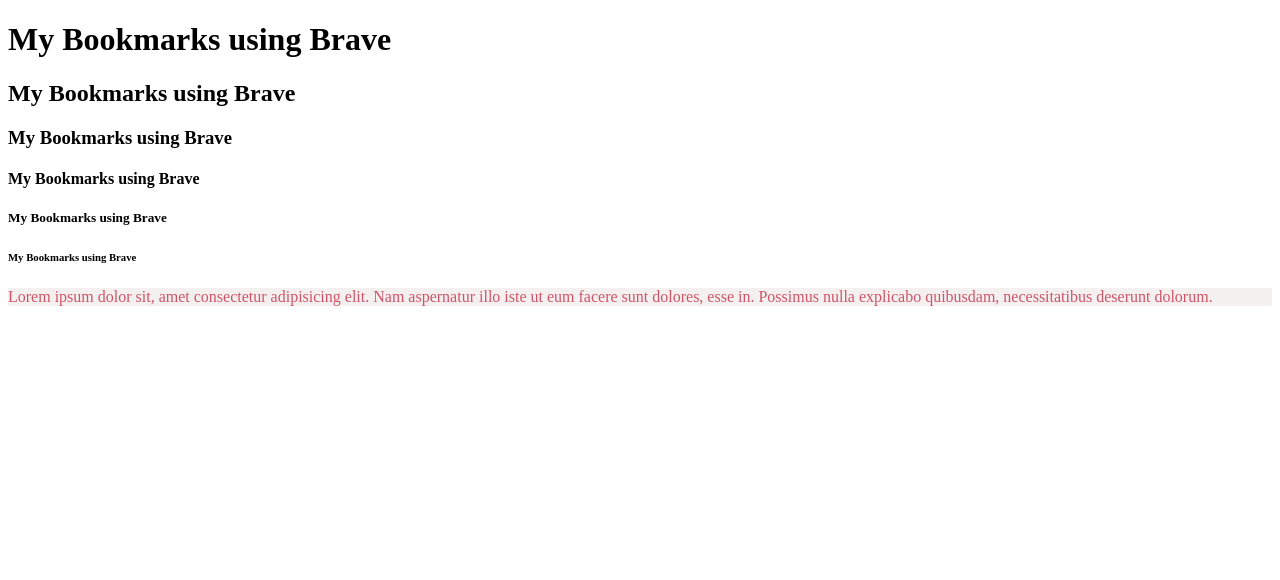
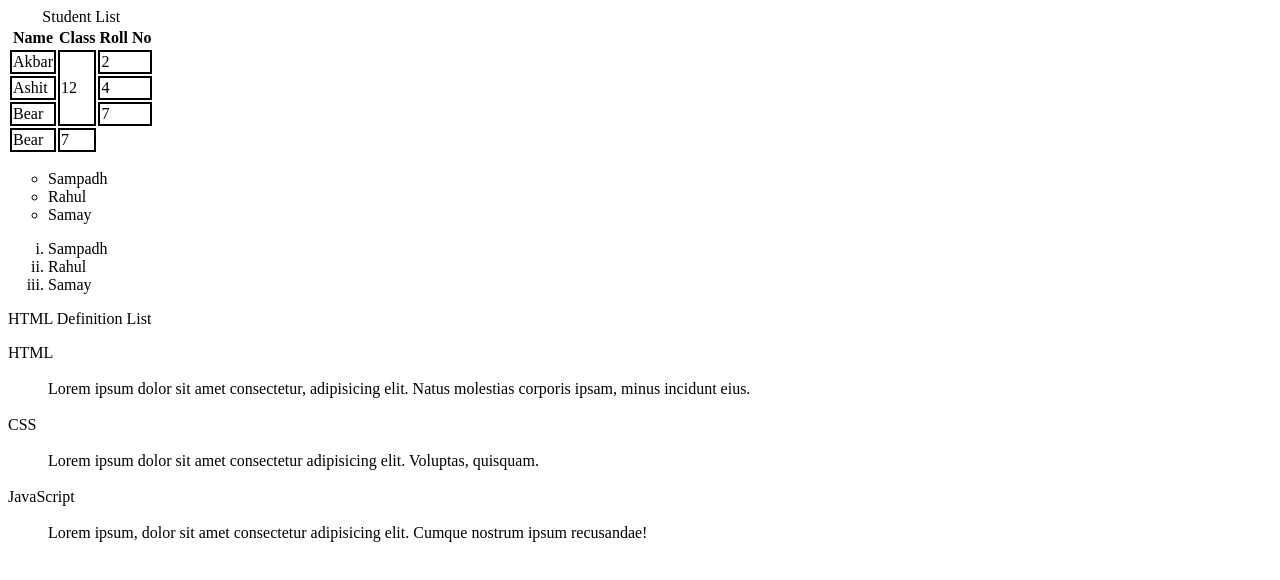
Before and after one commit to amanchand20/Sigma-Web-Development-Course, a plain HTML site: page index.html in a window 1280 px wide. Drawn offline with Linux system fonts and the light colour scheme.

Commit message:
Image, Lists, and Table

```diff
--- a/index.html
+++ b/index.html
@@ -1,21 +1,76 @@
 <!DOCTYPE html>
 <html lang="en">
+
 <head>
     <meta charset="UTF-8">
     <meta name="viewport" content="width=device-width, initial-scale=1.0">
-    <title>Sigma Web Development Course</title>
+    <title>Image, Lists, and Table</title>
     <link rel="stylesheet" href="style.css">
 </head>
+
 <body>
-    <h1>My Bookmarks using Brave </h1>
-    <h2>My Bookmarks using Brave </h2>
-    <h3>My Bookmarks using Brave </h3>
-    <h4>My Bookmarks using Brave </h4>
-    <h5>My Bookmarks using Brave </h5>
-    <h6>My Bookmarks using Brave </h6>
+    <table>
+        <caption>Student List</caption>
 
-    <p style="background-color: rgb(245, 240, 240)">Lorem ipsum dolor sit, amet consectetur adipisicing elit. Nam aspernatur illo iste ut eum facere sunt dolores, esse in. Possimus nulla explicabo quibusdam, necessitatibus deserunt dolorum.</p>
+        <thead>
+        <tr>
+            <th>Name</th>
+            <th>Class</th>
+            <th>Roll No</th>
+        </tr>
+        </thead>
 
-    <script src="script.js"></script>
+        <tbody>
+        <tr>
+            <td>Akbar</td>
+            <td rowspan="3">12</td>
+            <td>2</td>
+        </tr>
+
+        <tr>
+            <td>Ashit</td>
+            <td>4</td>
+        </tr>
+
+        <tr>
+            <td>Bear</td>
+            <td>7</td>
+        </tr>
+        </tbody>
+
+        <tfoot>
+            <tr>
+            <td>Bear</td>
+            <td>7</td>
+        </tr>
+        </tfoot>
+
+    </table>
+
+    <ul type="circle">
+        <li>Sampadh</li>
+        <li>Rahul</li>
+        <li>Samay</li>
+    </ul>
+
+    <ol type="i">
+        <li>Sampadh</li>
+        <li>Rahul</li>
+        <li>Samay</li>
+    </ol>
+
+    <dl>HTML Definition List</dl>
+    <dt>HTML</dt>
+    <br>
+    <dd>Lorem ipsum dolor sit amet consectetur, adipisicing elit. Natus molestias corporis ipsam, minus incidunt eius.</dd>
+    <br>
+    <dt>CSS</dt><br>
+    <dd>Lorem ipsum dolor sit amet consectetur adipisicing elit. Voluptas, quisquam.
+    </dd><br>
+
+    <dt>JavaScript</dt><br>
+    <dd>Lorem ipsum, dolor sit amet consectetur adipisicing elit. Cumque nostrum ipsum recusandae!</dd><br>
+
 </body>
+
 </html>
--- a/style.css
+++ b/style.css
@@ -1,3 +1,3 @@
-p{
-    color: rgba(189, 8, 38, 0.672);
+td{
+    border: 2px solid black;
 }
```
Also changed, not shown: bookmarkmanager.html (deleted, +0 -22 lines), 1 other file.
